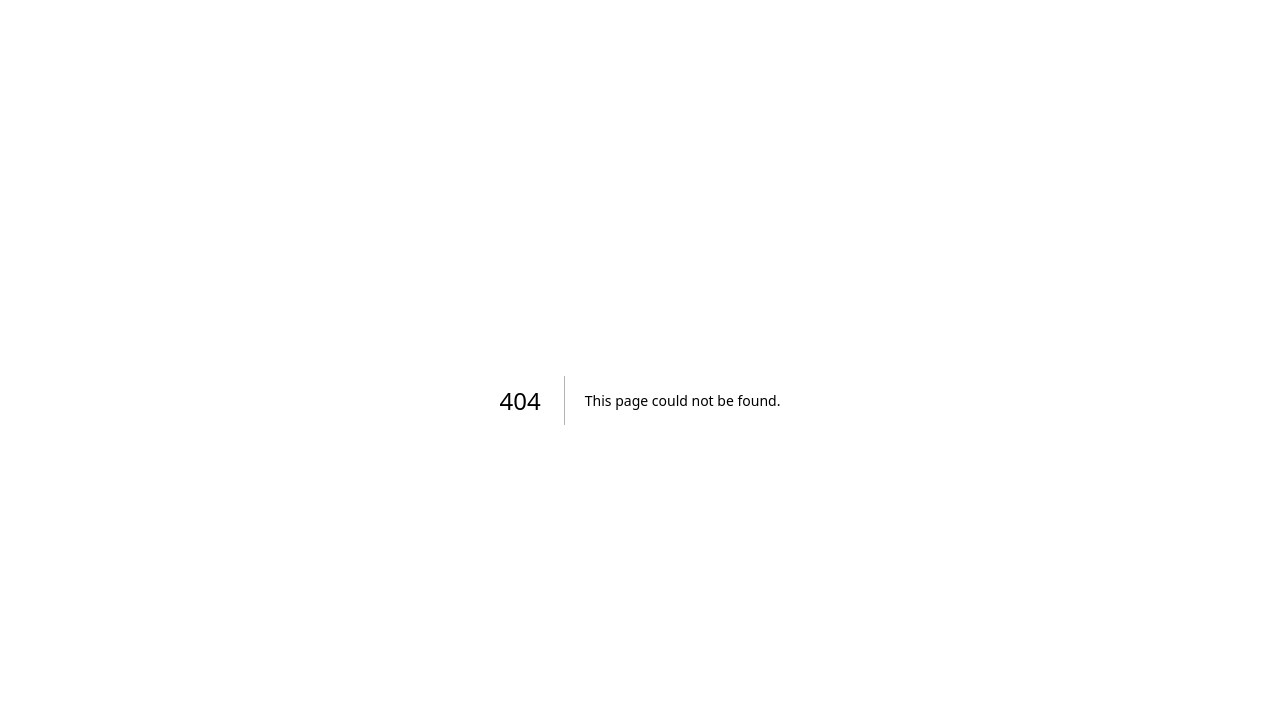
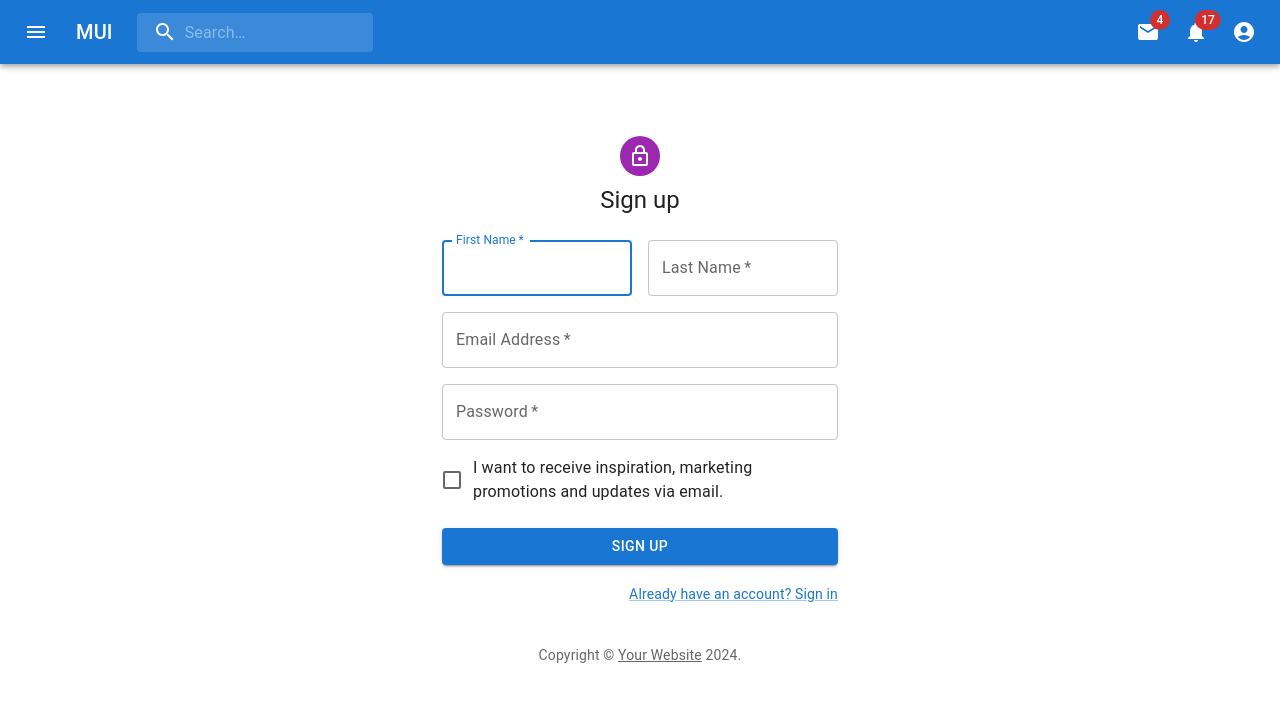
Before and after one commit to anuj1511/stock-market-ui, a Next.js app in the folder stock-market/: page /signup in a window 1280 px wide. Before the commit this address had no page. Shown: the top 702 px of the page. Built offline with nearby package versions, Linux system fonts and the light colour scheme.

Commit message:
signin and signup created

```diff
--- a/stock-market/app/layout.tsx
+++ b/stock-market/app/layout.tsx
@@ -1,6 +1,7 @@
 import type { Metadata } from "next";
 import { Inter } from "next/font/google";
 import "./globals.css";
+import NavBar  from '@/app/ui/utility/NavBar'
 
 const inter = Inter({ subsets: ["latin"] });
 
@@ -16,7 +17,11 @@
 }>) {
   return (
     <html lang="en">
-      <body className={inter.className}>{children}</body>
+      <body className={inter.className}>
+
+		<NavBar />
+		{children}
+      </body>
     </html>
   );
 }
--- /dev/null
+++ b/stock-market/app/signup/page.tsx
@@ -0,0 +1,134 @@
+'use client'
+
+import * as React from 'react';
+import Avatar from '@mui/material/Avatar';
+import Button from '@mui/material/Button';
+import CssBaseline from '@mui/material/CssBaseline';
+import TextField from '@mui/material/TextField';
+import FormControlLabel from '@mui/material/FormControlLabel';
+import Checkbox from '@mui/material/Checkbox';
+import Link from '@mui/material/Link';
+import Grid from '@mui/material/Grid';
+import Box from '@mui/material/Box';
+import LockOutlinedIcon from '@mui/icons-material/LockOutlined';
+import Typography from '@mui/material/Typography';
+import Container from '@mui/material/Container';
+import { createTheme, ThemeProvider } from '@mui/material/styles';
+
+function Copyright(props: any) {
+  return (
+    <Typography variant="body2" color="text.secondary" align="center" {...props}>
+      {'Copyright © '}
+      <Link color="inherit" href="https://mui.com/">
+        Your Website
+      </Link>{' '}
+      {new Date().getFullYear()}
+      {'.'}
+    </Typography>
+  );
+}
+
+// TODO remove, this demo shouldn't need to reset the theme.
+const defaultTheme = createTheme();
+
+export default function SignUp() {
+  const handleSubmit = (event: React.FormEvent<HTMLFormElement>) => {
+    event.preventDefault();
+    const data = new FormData(event.currentTarget);
+    console.log({
+      email: data.get('email'),
+      password: data.get('password'),
+    });
+  };
+
+  return (
+    <ThemeProvider theme={defaultTheme}>
+      <Container component="main" maxWidth="xs">
+        <CssBaseline />
+        <Box
+          sx={{
+            marginTop: 8,
+            display: 'flex',
+            flexDirection: 'column',
+            alignItems: 'center',
+          }}
+        >
+          <Avatar sx={{ m: 1, bgcolor: 'secondary.main' }}>
+            <LockOutlinedIcon />
+          </Avatar>
+          <Typography component="h1" variant="h5">
+            Sign up
+          </Typography>
+          <Box component="form" noValidate onSubmit={handleSubmit} sx={{ mt: 3 }}>
+            <Grid container spacing={2}>
+              <Grid item xs={12} sm={6}>
+                <TextField
+                  autoComplete="given-name"
+                  name="firstName"
+                  required
+                  fullWidth
+                  id="firstName"
+                  label="First Name"
+                  autoFocus
+                />
+              </Grid>
+              <Grid item xs={12} sm={6}>
+                <TextField
+                  required
+                  fullWidth
+                  id="lastName"
+                  label="Last Name"
+                  name="lastName"
+                  autoComplete="family-name"
+                />
+              </Grid>
+              <Grid item xs={12}>
+                <TextField
+                  required
+                  fullWidth
+                  id="email"
+                  label="Email Address"
+                  name="email"
+                  autoComplete="email"
+                />
+              </Grid>
+              <Grid item xs={12}>
+                <TextField
+                  required
+                  fullWidth
+                  name="password"
+                  label="Password"
+                  type="password"
+                  id="password"
+                  autoComplete="new-password"
+                />
+              </Grid>
+              <Grid item xs={12}>
+                <FormControlLabel
+                  control={<Checkbox value="allowExtraEmails" color="primary" />}
+                  label="I want to receive inspiration, marketing promotions and updates via email."
+                />
+              </Grid>
+            </Grid>
+            <Button
+              type="submit"
+              fullWidth
+              variant="contained"
+              sx={{ mt: 3, mb: 2 }}
+            >
+              Sign Up
+            </Button>
+            <Grid container justifyContent="flex-end">
+              <Grid item>
+                <Link href="#" variant="body2">
+                  Already have an account? Sign in
+                </Link>
+              </Grid>
+            </Grid>
+          </Box>
+        </Box>
+        <Copyright sx={{ mt: 5 }} />
+      </Container>
+    </ThemeProvider>
+  );
+}
```
Also changed, not shown: stock-market/app/dashboard/layout.tsx (deleted, +0 -11 lines), stock-market/app/signin/page.tsx (added, +113 -0 lines).
